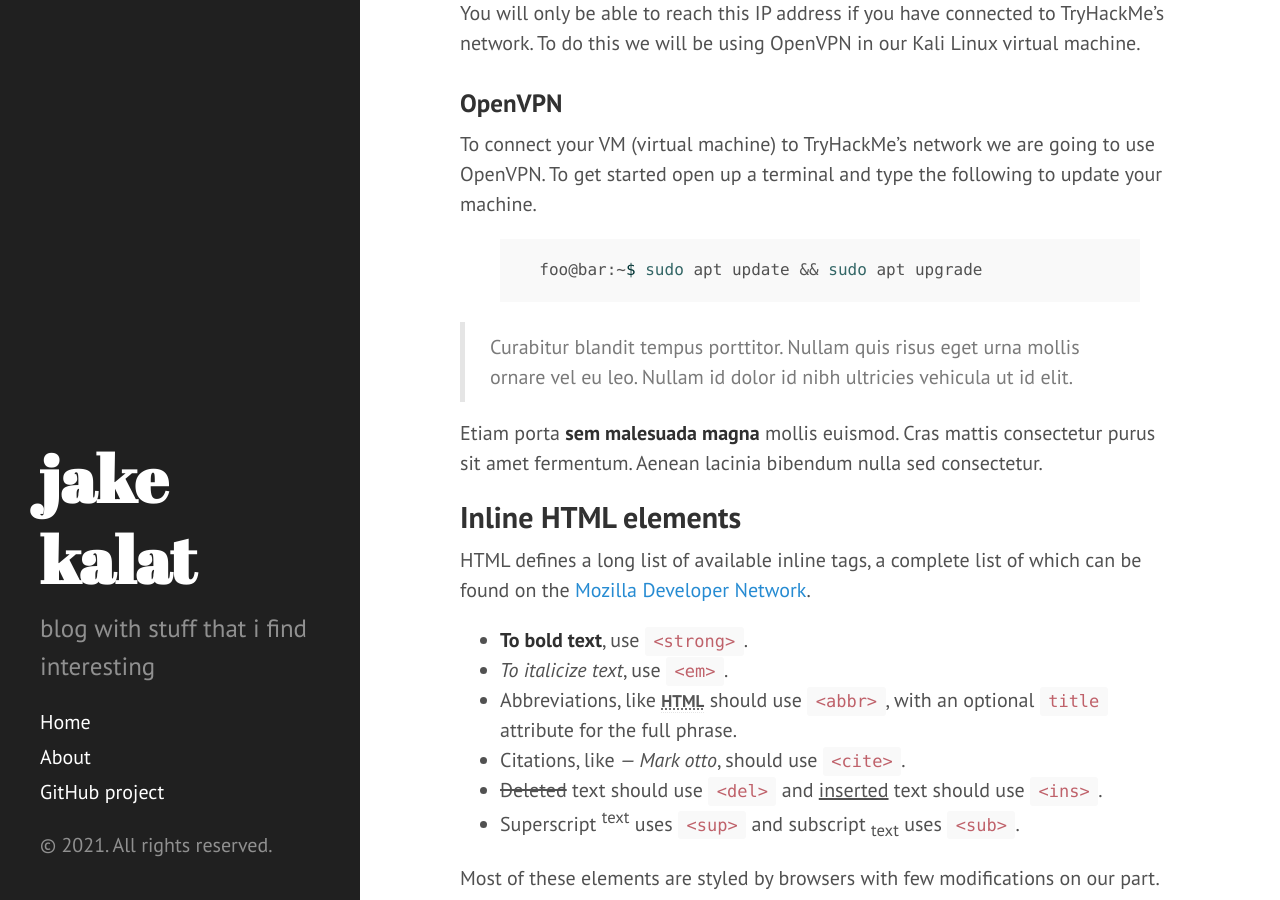
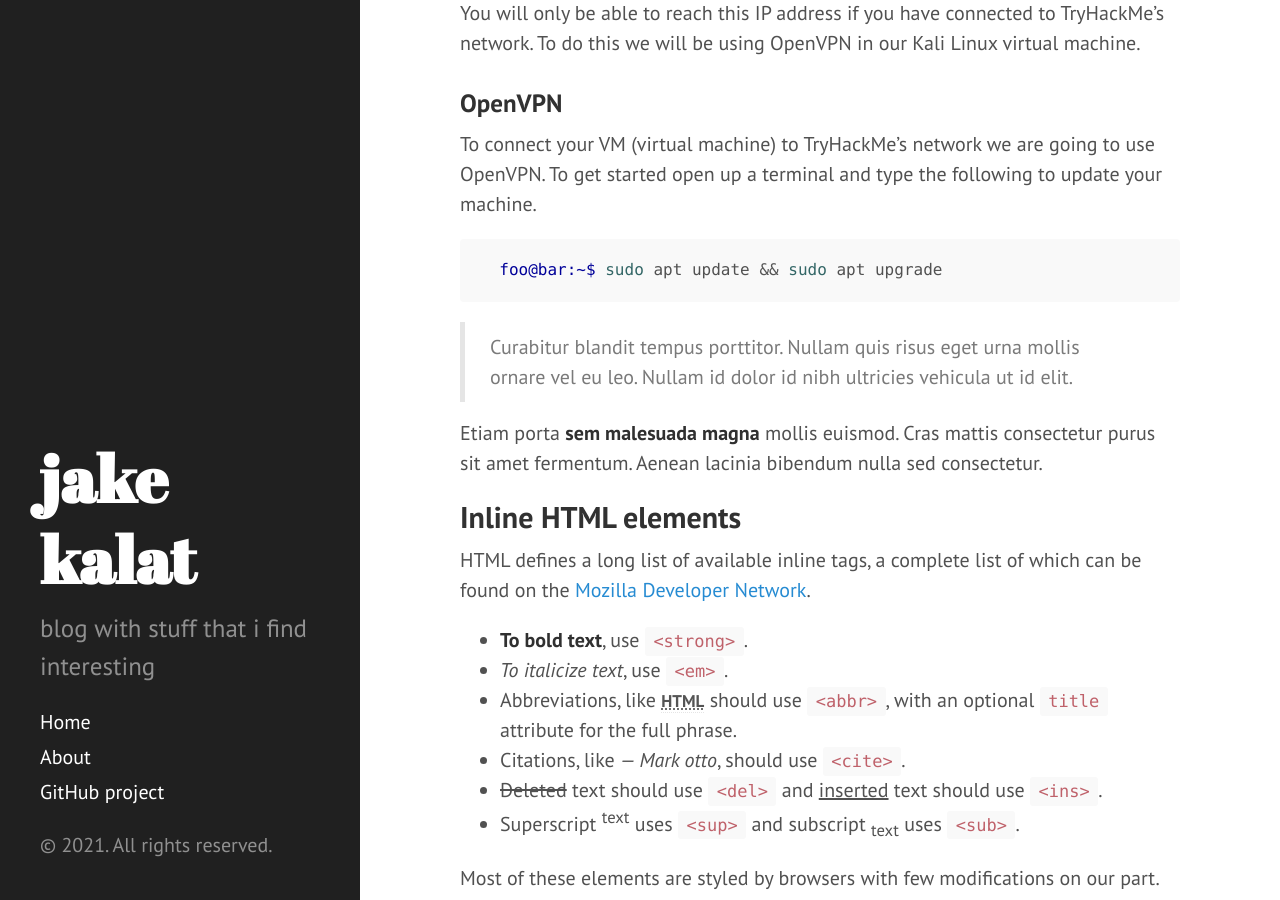
Before and after one commit to jacobkalat/jacobkalat.github.io, a Jekyll site: the page built from _posts/2021-04-02-example-content.md, in a window 1280 px wide and 900 px high, scrolled down 2874 px. Built offline with Jekyll 4.4.1, drawn with Linux system fonts in a browser that asks for light colours; Markdown is read by kramdown in place of the engine named in the settings.

Commit message:
changes codeblock

````diff
--- a/_posts/2021-04-02-example-content.md
+++ b/_posts/2021-04-02-example-content.md
@@ -45,9 +45,9 @@ The title of the machine will vary from room to room. After some time the IP add
 
 To connect your VM (virtual machine) to TryHackMe's network we are going to use OpenVPN. To get started open up a terminal and type the following to update your machine.
 
-{% highlight bash %}
+```console
   foo@bar:~$ sudo apt update && sudo apt upgrade
-{% endhighlight %}
+```
 
 > Curabitur blandit tempus porttitor. Nullam quis risus eget urna mollis ornare vel eu leo. Nullam id dolor id nibh ultricies vehicula ut id elit.
 
````
